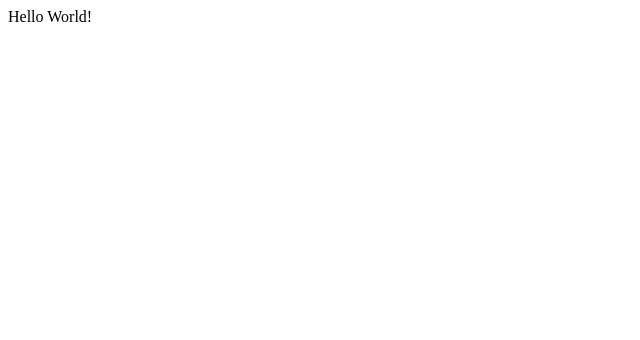
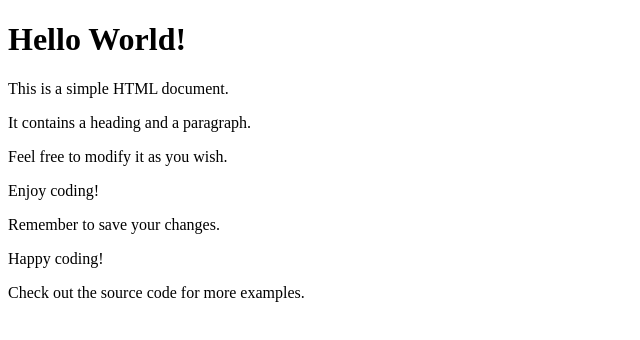
Before and after one commit to Atsusan/test_ssh, a plain HTML site: page index.html in a window 1280 px wide. Shown: the whole page, without its empty margins (0-640 px from the left). Drawn offline with Linux system fonts and the light colour scheme.

Commit message:
fix index.html

```diff
--- a/index.html
+++ b/index.html
@@ -6,6 +6,13 @@
     <title>Document</title>
 </head>
 <body>
-    Hello World!
+    <h1>Hello World!</h1>
+    <p>This is a simple HTML document.</p>
+    <p>It contains a heading and a paragraph.</p>
+    <p>Feel free to modify it as you wish.</p>
+    <p>Enjoy coding!</p>
+    <p>Remember to save your changes.</p>
+    <p>Happy coding!</p>
+    <p>Check out the source code for more examples.</p>
 </body>
 </html>
```
